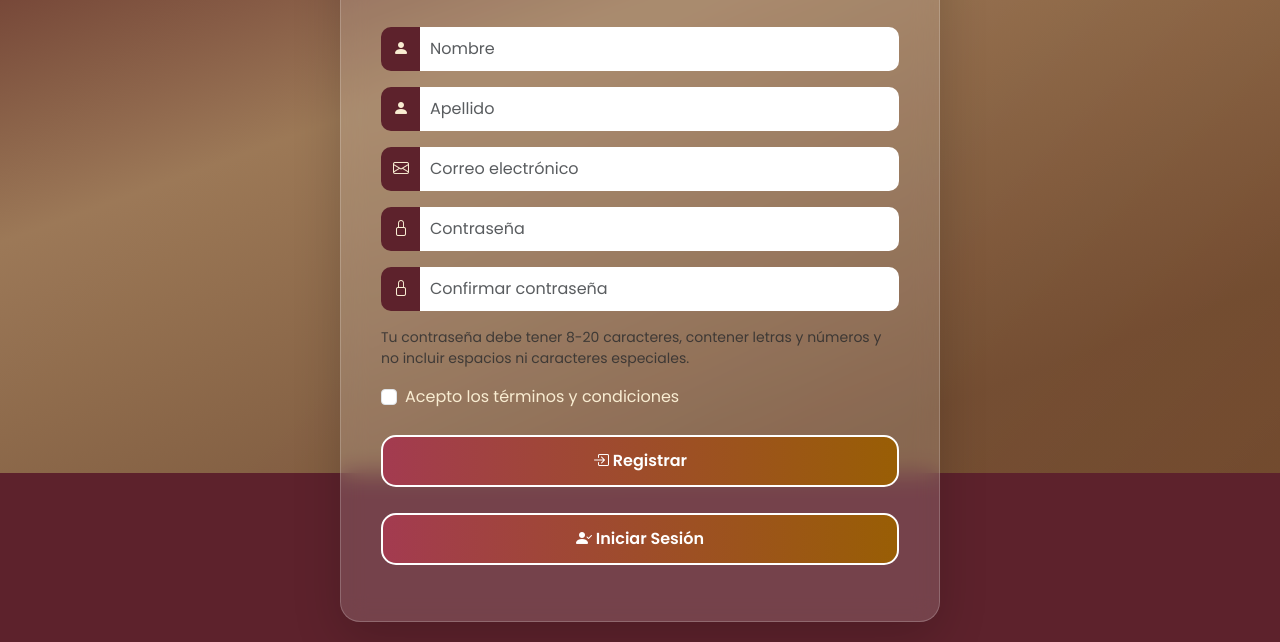
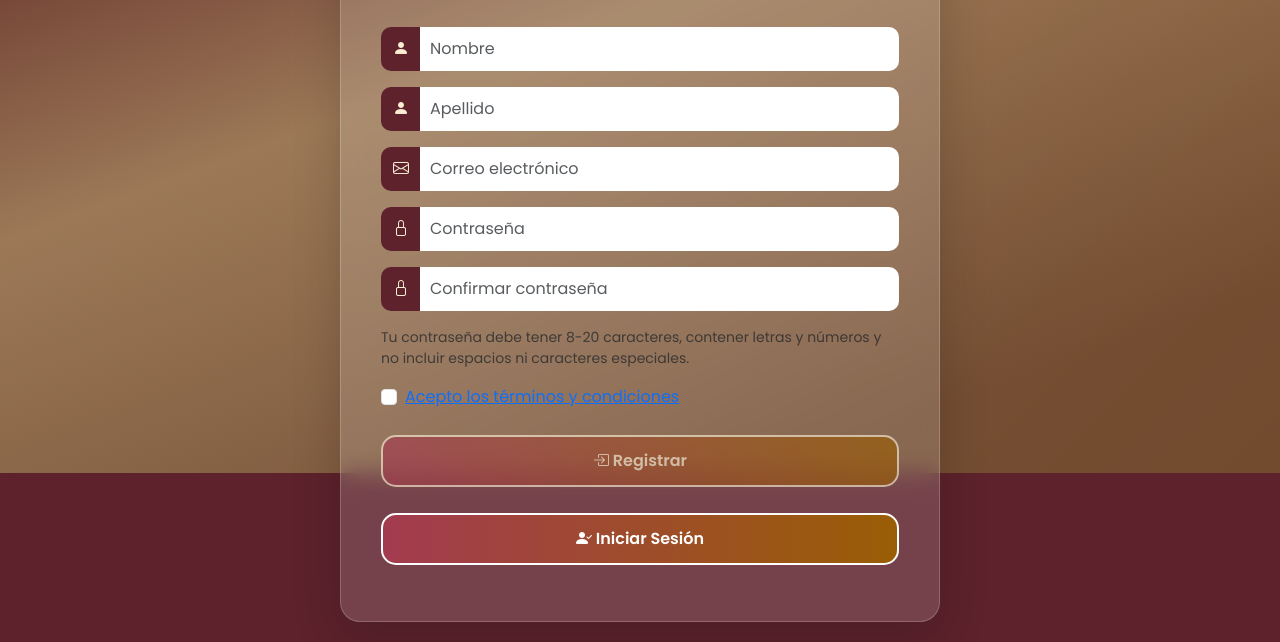
Before and after one commit to EduardoSig2210/ProyectoWeb, a plain HTML site: page Frontend/Registrar.html in a window 1280 px wide. Shown: the part 327-969 px from the top of the page. Drawn offline with nearby package versions, Linux system fonts and the light colour scheme.

Commit message:
Feat: Subiendo ajustes y creacion de terminos

```diff
--- a/Frontend/Registrar.html
+++ b/Frontend/Registrar.html
@@ -82,12 +82,12 @@
             <div class="form-check mb-3">
                 <input class="form-check-input" type="checkbox" id="checkboxInitial" required>
                 <label class="form-check-label" for="checkboxInitial">
-                    Acepto los términos y condiciones
+                    <a href="Terminos.html">Acepto los términos y condiciones</a>
                 </label>
             </div>
 
             <!-- Boton de registrar -->
-            <button class="btn btn-gradient w-100 mb-3 fw-semibold" onclick="checkPassword()">
+            <button class="btn btn-gradient w-100 mb-3 fw-semibold" onclick="checkPassword()" disabled>
                 <i class="bi bi-box-arrow-in-right"></i> Registrar
             </button>
 
```
Also changed, not shown: Frontend/Terminos.html (added, +13 -0 lines), Frontend/prototipo.html (+0 -7 lines).
